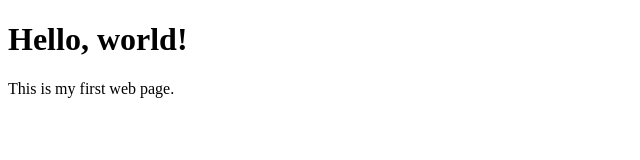
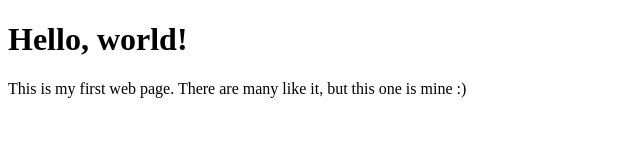
Before and after one commit to Spitj663/harmonic-collection, a plain HTML site: page entry-1.html in a window 1280 px wide. Shown: the whole page, without its empty margins (0-640 px from the left). Drawn offline with Linux system fonts and the light colour scheme.

Commit message:
Updated my text

```diff
--- a/entry-1.html
+++ b/entry-1.html
@@ -5,6 +5,6 @@
   </head>
   <body>
     <h1>Hello, world!</h1>
-    <p>This is my first web page.</p>
+    <p>This is my first web page. There are many like it, but this one is mine :)</p>
   </body>
 </html>
```
